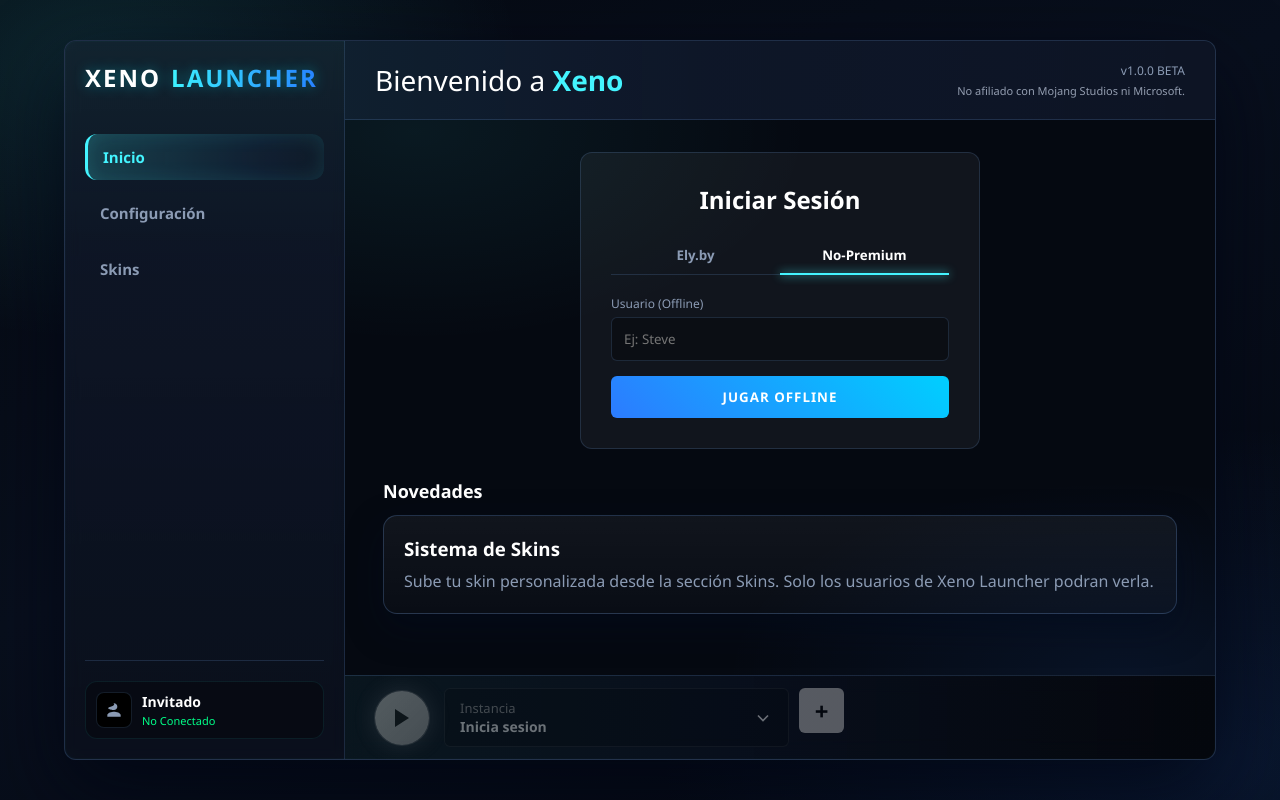
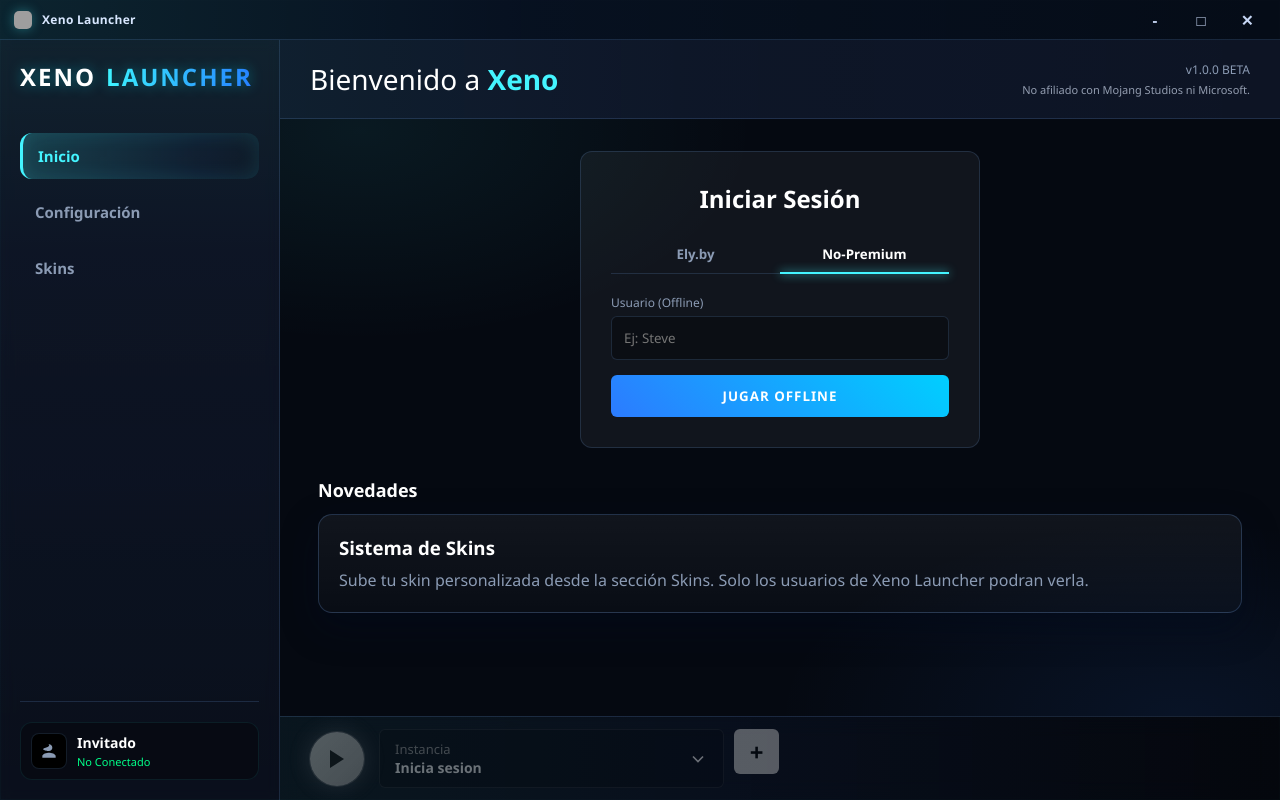
Before and after one commit to Devitt01/Xeno-Launcher, an Electron app: page index.html in a window 1280 px wide. Drawn offline with Linux system fonts and the light colour scheme; no server answers; grey boxes are pictures that could not be loaded.

Commit message:
mensaje corto del cambio

```diff
--- a/index.html
+++ b/index.html
@@ -33,36 +33,89 @@
         }
 
         body {
-            background:
-                radial-gradient(700px 460px at 8% 8%, rgba(68, 244, 255, 0.12), transparent 60%),
-                radial-gradient(900px 540px at 95% 95%, rgba(44, 123, 255, 0.13), transparent 62%),
-                linear-gradient(155deg, #050911 0%, #080f1d 45%, #040811 100%);
+            background: #050911;
             color: var(--text-main);
-            height:100vh;
+            height: 100vh;
             overflow: hidden;
-            display: flex;
-            justify-content: center;
-            align-items: center;
         }
 
         #app-container {
-            width: 100%; height: 100%; max-width: 1200px; max-height: 800px;
-            display: grid; grid-template-columns: 280px 1fr;
+            width: 100vw;
+            height: 100vh;
+            max-width: none;
+            max-height: none;
+            display: grid;
+            grid-template-columns: 280px 1fr;
+            grid-template-rows: 40px 1fr;
             background:
                 linear-gradient(180deg, rgba(255,255,255,0.02), rgba(255,255,255,0)),
                 var(--bg-panel);
             border-radius: 0;
-            box-shadow: 0 30px 80px rgba(0, 6, 20, 0.72), 0 0 0 1px rgba(68, 244, 255, 0.06) inset;
+            box-shadow: 0 0 0 1px rgba(68, 244, 255, 0.06) inset;
             overflow: hidden;
             position: relative;
         }
-        @media (min-width: 1200px) {
-            #app-container {
-                border-radius: var(--radius); height: 90vh; width: 90vw; border: 1px solid var(--border);
-            }
+
+        .window-titlebar {
+            grid-column: 1 / 3;
+            grid-row: 1;
+            display: flex;
+            align-items: center;
+            justify-content: space-between;
+            height: 40px;
+            padding: 0 10px 0 14px;
+            border-bottom: 1px solid var(--border);
+            background:
+                linear-gradient(90deg, rgba(68, 244, 255, 0.10), rgba(44, 123, 255, 0.04) 42%, rgba(0,0,0,0) 100%),
+                rgba(5, 11, 22, 0.92);
+            -webkit-app-region: drag;
+            user-select: none;
+        }
+        .titlebar-left { display: flex; align-items: center; gap: 10px; min-width: 0; }
+        .titlebar-logo {
+            width: 18px;
+            height: 18px;
+            border-radius: 5px;
+            box-shadow: 0 0 12px rgba(68, 244, 255, 0.35);
+            object-fit: cover;
+        }
+        .titlebar-name {
+            font-size: 12px;
+            font-weight: 600;
+            color: #d8e7ff;
+            letter-spacing: 0.3px;
+            white-space: nowrap;
+            overflow: hidden;
+            text-overflow: ellipsis;
+        }
+        .window-controls {
+            display: flex;
+            align-items: stretch;
+            -webkit-app-region: no-drag;
+        }
+        .window-control-btn {
+            width: 46px;
+            height: 34px;
+            border: none;
+            background: transparent;
+            color: #c7d7f5;
+            font-size: 15px;
+            font-weight: 700;
+            cursor: pointer;
+            transition: var(--transition);
+        }
+        .window-control-btn:hover {
+            background: rgba(255, 255, 255, 0.08);
+            color: #fff;
+        }
+        .window-control-btn.close:hover {
+            background: #e81123;
+            color: #fff;
         }
 
         .sidebar {
+            grid-column: 1;
+            grid-row: 2;
             background:
                 linear-gradient(180deg, rgba(68, 244, 255, 0.07) 0%, rgba(44, 123, 255, 0.03) 28%, rgba(0, 0, 0, 0) 100%),
                 rgba(0,0,0,0.22);
@@ -109,7 +162,7 @@
         .user-info h4 { font-size: 14px; margin-bottom: 2px; }
         .user-info p { font-size: 11px; color: var(--success); }
 
-        .main-content { position: relative; display: flex; flex-direction: column; overflow: hidden; }
+        .main-content { grid-column: 2; grid-row: 2; position: relative; display: flex; flex-direction: column; overflow: hidden; }
         .main-content::before {
             content: "";
             position: absolute;
@@ -453,6 +506,17 @@
 </head>
 <body>
     <div id="app-container">
+        <header class="window-titlebar">
+            <div class="titlebar-left">
+                <img class="titlebar-logo" src="Logos xeno/Logo_xeno.png" alt="Xeno">
+                <span class="titlebar-name">Xeno Launcher</span>
+            </div>
+            <div class="window-controls">
+                <button class="window-control-btn" onclick="windowMinimize()" title="Minimizar">-</button>
+                <button id="window-max-btn" class="window-control-btn" onclick="windowToggleMaximize()" title="Maximizar">&#9633;</button>
+                <button class="window-control-btn close" onclick="windowClose()" title="Cerrar">&#10005;</button>
+            </div>
+        </header>
         <nav class="sidebar">
             <div class="brand">XENO <span>LAUNCHER</span></div>
             <ul class="nav-menu">
@@ -790,6 +854,30 @@
             api.send('focus-debug', payload);
         }
 
+        function setWindowMaximizedState(maximized) {
+            const btn = document.getElementById('window-max-btn');
+            if (!btn) return;
+            if (maximized) {
+                btn.innerHTML = '&#10065;';
+                btn.title = 'Restaurar';
+            } else {
+                btn.innerHTML = '&#9633;';
+                btn.title = 'Maximizar';
+            }
+        }
+
+        function windowMinimize() {
+            if (api && api.send) api.send('window-minimize');
+        }
+
+        function windowToggleMaximize() {
+            if (api && api.send) api.send('window-toggle-maximize');
+        }
+
+        function windowClose() {
+            if (api && api.send) api.send('window-close');
+        }
+
         function applyAvatar(dataUrl) {
             const has = !!dataUrl;
             const modalImg = document.getElementById('modal-avatar-img');
@@ -1540,6 +1628,7 @@
         // ============================================
 
         window.onload = function() {
+            setWindowMaximizedState(false);
             initSkinCanvas();
             renderLoaders();
             selectLoader('Vanilla');
@@ -1603,6 +1692,10 @@
             if (!data) return;
             if (data.ram !== undefined && data.ram !== null) setRamUI(data.ram);
             setSkinServiceUI(data.skinServiceUrl, data.skinServiceToken);
+        });
+
+        api && api.on && api.on('window-state', (event, data) => {
+            setWindowMaximizedState(!!(data && data.maximized));
         });
 
         api && api.on && api.on('username-conflict-result', (event, data) => {
```
Also changed, not shown: main.js (+35 -0 lines), preload.js (+6 -2 lines).
